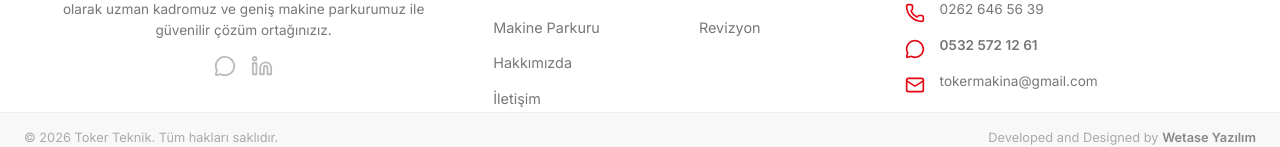
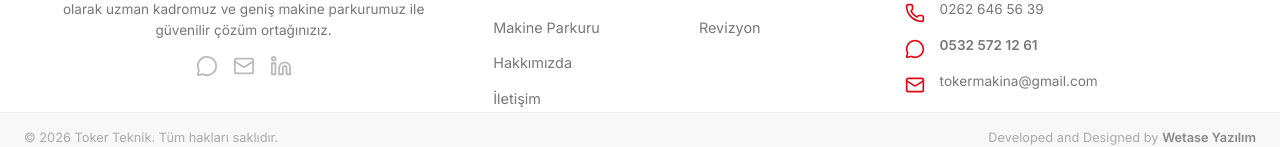
Before and after one commit to aybarsyilikyilmaz/toker-makine, a Next.js app: page / in a window 1280 px wide. Shown: the part 4242-4389 px from the top of the page. Built offline with nearby package versions, Linux system fonts and the light colour scheme; a web font is replaced by a local one.

Commit message:
Add mail icon to footer socials row

```diff
--- a/src/components/Footer.tsx
+++ b/src/components/Footer.tsx
@@ -27,7 +27,8 @@ export default function Footer() {
             TOKER TEKNİK MAKİNA VE BAKIM HİZMETLERİ LTD.ŞTİ. olarak uzman kadromuz ve geniş makine parkurumuz ile güvenilir çözüm ortağınızız.
           </p>
           <div className={styles.socials}>
-            <a href="https://wa.me/905325721261" target="_blank" rel="noreferrer"><MessageCircle size={22} /></a>
+            <a href="https://wa.me/905325721261" target="_blank" rel="noreferrer" aria-label="WhatsApp"><MessageCircle size={22} /></a>
+            <a href="mailto:tokermakina@gmail.com" aria-label="Email"><Mail size={22} /></a>
             <a href="https://www.linkedin.com/company/toker-teknik-makina-ve-bak%C4%B1m-hizmetleri-ltd-%C5%9Fti/" target="_blank" rel="noreferrer" aria-label="LinkedIn">
               <svg width="22" height="22" viewBox="0 0 24 24" fill="none" stroke="currentColor" strokeWidth="2" strokeLinecap="round" strokeLinejoin="round"><path d="M16 8a6 6 0 0 1 6 6v7h-4v-7a2 2 0 0 0-2-2 2 2 0 0 0-2 2v7h-4v-7a6 6 0 0 1 6-6z"></path><rect x="2" y="9" width="4" height="12"></rect><circle cx="4" cy="4" r="2"></circle></svg>
             </a>
```
